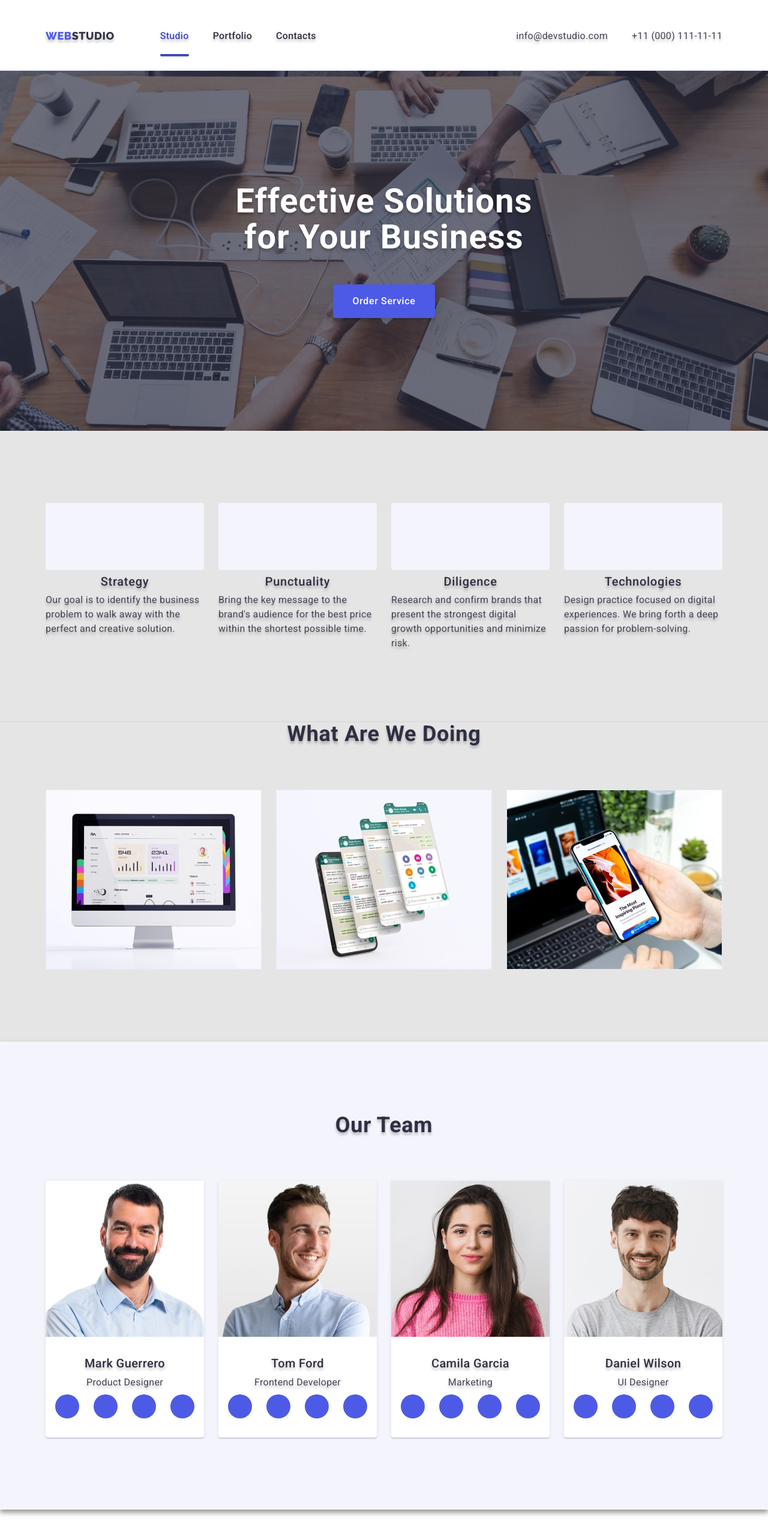
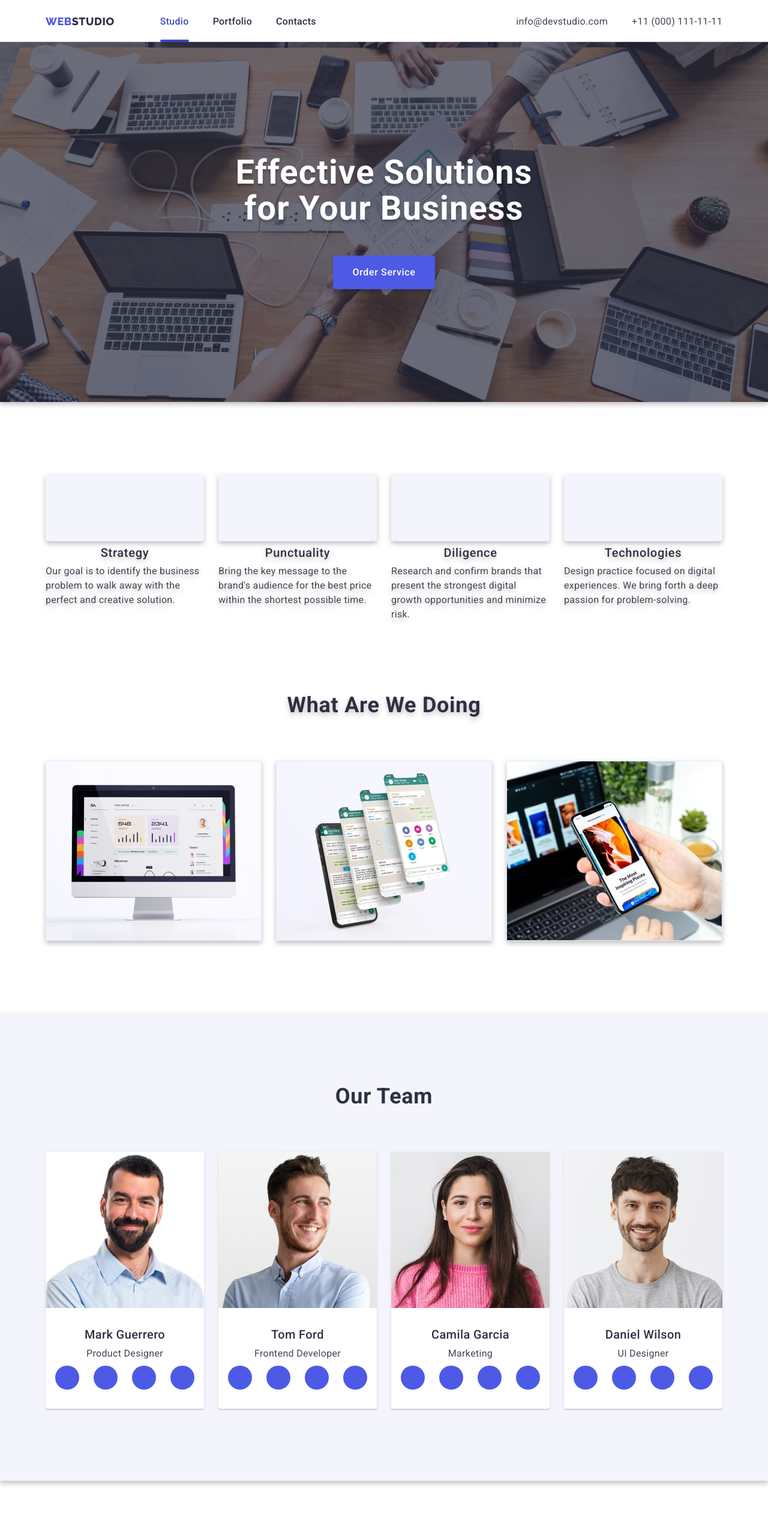
Before and after one commit to Vitalii1973/goit-markup-hw-06, a plain HTML site: page index.html in a window 1280 px wide. Shown: the top 2560 px of the page at 60% size. Drawn offline with nearby package versions, Linux system fonts and the light colour scheme.

Commit message:
hommework-6-1

```diff
--- a/css/media.css
+++ b/css/media.css
@@ -20,6 +20,7 @@
     /*? Блок Хідер */
 
     .header {
+
         border-bottom: 1px solid #e7e9fc;
         padding-top: 16px;
         padding-bottom: 8px;
@@ -183,7 +184,6 @@
         margin-bottom: 8px;
         background: #f4f4fd;
         border-radius: 4px;
-        width: 264px;
         height: 112px;
     }
 
--- a/css/styles.css
+++ b/css/styles.css
@@ -109,7 +109,7 @@ img {
   display: inline-block;
   color: var(--color-iris);
   letter-spacing: 0.03em;
-  text-shadow: 0px 4px 4px rgba(0, 0, 0, 0.25);
+
 }
 
 /** друга частина логотипу */
@@ -122,20 +122,12 @@ img {
   line-height: 1.17;
   letter-spacing: 0.03em;
   color: var(--color-grey);
-  text-shadow: 0px 4px 4px rgba(0, 0, 0, 0.25);
+
 }
 
 /** Логотип Studio у футері */
 .logo-footer {
-  /* font-family: 'Raleway', sans-serif;
-  font-style: normal;
-  font-size: 18px;
-  text-transform: uppercase;
-  font-weight: 800;
-  line-height: 1.17; */
   color: var(--color-cloud);
-  /* letter-spacing: 0.03em;
-  text-shadow: 0px 4px 4px rgba(0, 0, 0, 0.25); */
 }
 
 /** Меню навігації-посилання */
@@ -156,7 +148,6 @@ img {
   line-height: 1.5;
   letter-spacing: 0.02em;
   color: var(--color-grey);
-  text-shadow: 0px 4px 4px rgba(0, 0, 0, 0.25);
   transition: color 250ms linear;
 }
 
@@ -190,13 +181,12 @@ img {
 
 .address-contact {
   display: none;
-  /* display: flex; */
   margin-left: 0;
   gap: 40px;
 }
 
 .address-item {
-  padding: 24px 0;
+  padding: 0;
 }
 
 .contact {
@@ -205,14 +195,13 @@ img {
   line-height: 1.5;
   letter-spacing: 0.02em;
   color: var(--color-slate);
-  text-shadow: 0px 4px 4px rgba(0, 0, 0, 0.25);
   transition: color 250ms cubic-bezier(0.4, 0, 0.2, 1);
 }
 
 .contact:hover,
 .contact:focus {
   color: var(--color-ocean);
-  text-shadow: 0px 4px 4px rgba(0, 0, 0, 0.25);
+
 }
 
 /*! Button-mobil, menu-mobil */
@@ -368,7 +357,6 @@ img {
   background-repeat: no-repeat;
   background-position: center;
   background-size: cover;
-  /* max-width: 1440px; */
   margin: 0 auto;
 }
 
@@ -381,17 +369,13 @@ img {
 
 /** Текст банера */
 .hero-title {
-  font-weight: 700;
   font-size: 36px;
-  /* font-size: 56px; */
-  /* line-height: 1.07; */
   line-height: 1.11;
   text-align: center;
   letter-spacing: 0.02em;
   max-width: 496px;
   margin: 0 auto;
   margin-bottom: 72px;
-  /* padding-bottom: 48px; */
   color: var(--color-white);
   text-shadow: 0px 4px 4px rgba(0, 0, 0, 0.25);
 }
@@ -420,11 +404,6 @@ img {
 
 .hero-btn:hover,
 .hero-btn:focus {
-  /* font-weight: 600;
-  font-size: 16px;
-  line-height: 1.19;
-  letter-spacing: 0.04em;
-  color: var(--color-white); */
   background-color: var(--color-ocean);
   box-shadow: 0px 4px 4px rgba(0, 0, 0, 0.15);
 }
@@ -434,8 +413,6 @@ img {
 .benefits {
   padding-top: 120px;
   padding-bottom: 120px;
-  background: var(--light-background);
-  filter: drop-shadow(0px 4px 4px rgba(0, 0, 0, 0.25));
 }
 
 .benefits-container {}
@@ -475,11 +452,9 @@ img {
 }
 
 .icon-benefits {
-  /* width: 264px; */
   height: 112px;
   background-color: var(--color-cloud);
   border-radius: 4px;
-  /* display: flex; */
   display: none;
   align-items: center;
   justify-content: center;
@@ -494,16 +469,9 @@ img {
 }
 
 .benefits-subtitle {
-  /* font-weight: 500; */
-  /* font-size: 20px;
-  line-height: 1.2; */
-  font-family: Roboto;
   font-size: 36px;
-  font-weight: 700;
   line-height: 1.11;
-  /* letter-spacing: 0.02em; */
   color: var(--color-grey);
-  text-shadow: 0px 4px 4px rgba(0, 0, 0, 0.25);
   margin-bottom: 8px;
   text-align: center;
   letter-spacing: 0.72px;
@@ -511,19 +479,15 @@ img {
 }
 
 .benefits-text {
-  font-family: Roboto;
   font-size: 16px;
   line-height: 1.5;
   letter-spacing: 0.02em;
   color: var(--color-slate);
-  text-shadow: 0px 4px 4px rgba(0, 0, 0, 0.25);
 }
 
 /** Секція 3 digital */
 .digital {
   padding-bottom: 120px;
-  background: var(--light-background);
-  filter: drop-shadow(0px 4px 4px rgba(0, 0, 0, 0.25));
 }
 
 .container-digital {
@@ -540,11 +504,9 @@ img {
   margin-bottom: 72px;
   text-transform: capitalize;
   color: var(--color-grey);
-  text-shadow: 0px 4px 4px rgba(0, 0, 0, 0.25);
 }
 
 .digital-list {
-  /* flex-direction: column; */
   justify-content: center;
   align-items: center;
   display: flex;
@@ -557,10 +519,8 @@ img {
 
 /** Секція 4 Команда */
 .team {
-  /* padding: 120px 0; */
   padding: 96px;
-  background-color: var(--color-cloud);
-  filter: drop-shadow(0px 4px 4px rgba(0, 0, 0, 0.25));
+  background-color: #f4f4fd;
 }
 
 .team-container {}
@@ -574,17 +534,16 @@ img {
   letter-spacing: 0.02em;
   text-transform: capitalize;
   color: var(--color-grey);
-  text-shadow: 0px 4px 4px rgba(0, 0, 0, 0.25);
+
 }
 
 .team-list {
   display: flex;
   flex-wrap: wrap;
-  /* flex-direction: column; */
   justify-content: center;
   align-items: center;
   gap: 72px;
-  /* gap: 24px; */
+
 }
 
 .our-team {
@@ -592,7 +551,6 @@ img {
 }
 
 .team-item {
-  /* width: calc((100% - 72px) / 4); */
   flex-basis: calc((100% - 216px) / 4);
   border-radius: 0px 0px 4px 4px;
   background-color: var(--color-white);
@@ -612,7 +570,6 @@ img {
   line-height: 1.2;
   letter-spacing: 0.02em;
   color: var(--color-grey);
-  text-shadow: 0px 4px 4px rgba(0, 0, 0, 0.25);
 }
 
 .team-text {
@@ -621,7 +578,6 @@ img {
   line-height: 1.5;
   letter-spacing: 0.02em;
   color: var(--color-slate);
-  text-shadow: 0px 4px 4px rgba(0, 0, 0, 0.25);
 }
 
 .team-icon-list {
@@ -661,8 +617,6 @@ img {
 /*! Customers */
 
 .customers {
-  /* padding-top: 120px;
-  padding-bottom: 120px; */
   padding: 96px 0;
 }
 
@@ -670,7 +624,6 @@ img {
 
 .customers-list {
   display: flex;
-  /* gap: 24px; */
   flex-wrap: wrap;
   justify-content: center;
   align-items: center;
@@ -678,7 +631,6 @@ img {
 }
 
 .customers-item {
-  /* width: 168px; */
   height: 88px;
   flex-basis: calc((100% - 16px) / 2);
 }
@@ -720,12 +672,11 @@ img {
   align-items: center;
   display: flex;
   gap: 72px;
-  /* align-items: baseline; */
+
 }
 
 .footer-section {
   text-align: center;
-  /* margin-right: 120px; */
 }
 
 .style-footer {
@@ -736,7 +687,6 @@ img {
   letter-spacing: 0.03em;
   color: var(--color-iris);
   text-transform: uppercase;
-  /* margin-right: 76px; */
   display: inline-block;
   margin-bottom: 16px;
 }
@@ -768,8 +718,6 @@ img {
   gap: 16px;
 }
 
-
-
 .footer-social-item {
   width: 40px;
   height: 40px;
@@ -798,9 +746,7 @@ img {
 
 /*! Футер форма та кнопка  */
 
-.footer-fotm {
-  /* margin-left: 80px; */
-}
+.footer-fotm {}
 
 .footer-form-text {
   font-weight: 500;
@@ -814,7 +760,6 @@ img {
 
 .footer-form-form {
   display: flex;
-  /* gap: 24px; */
   gap: 16px;
   flex-direction: column;
 }
@@ -827,10 +772,9 @@ img {
   line-height: 1.5;
   letter-spacing: 0.04em;
   border: 1px solid #ffffff;
-  filter: drop-shadow(0px 4px 4px rgba(0, 0, 0, 0.15));
+  /* filter: drop-shadow(0px 4px 4px rgba(0, 0, 0, 0.15)); */
   border-radius: 4px;
   background-color: transparent;
-  /* margin-right: 24px; */
   padding: 8px 16px;
   color: #ffffff;
   min-width: 320px;
@@ -838,9 +782,6 @@ img {
 }
 
 .footer-input::placeholder {
-  /* font-size: 12px;
-  line-height: 2;
-  letter-spacing: 0.04em; */
   color: #ffffff;
 }
 
@@ -947,7 +888,7 @@ img {
   font-size: 16px;
   line-height: 1.5;
   color: var(--color-iris);
-  text-shadow: 0px 4px 4px rgba(0, 0, 0, 0.25);
+  /* text-shadow: 0px 4px 4px rgba(0, 0, 0, 0.25); */
   background-color: var(--color-cloud);
   cursor: pointer;
   align-content: center;
@@ -973,7 +914,7 @@ img {
 .portfolio-btn:active {
   color: var(--color-white);
   background-color: var(--color-ocean);
-  text-shadow: 0px 4px 4px rgba(0, 0, 0, 0.25);
+  /* text-shadow: 0px 4px 4px rgba(0, 0, 0, 0.25); */
 }
 
 /*? Секція 2 Реклама Портфоліо*/
@@ -1041,7 +982,6 @@ img {
   height: 100%;
   width: 100%;
   transform: translateY(100%);
-
   transition: transform 250ms cubic-bezier(0.4, 0, 0.2, 1);
 }
 
@@ -1303,7 +1243,6 @@ img {
   font-family: 'Roboto', sans-serif;
   font-size: 16px;
   font-weight: 500;
-  /* margin-left: 94px; */
   margin: 0 auto;
   background-color: #4d5ae5;
   border: none;
```
